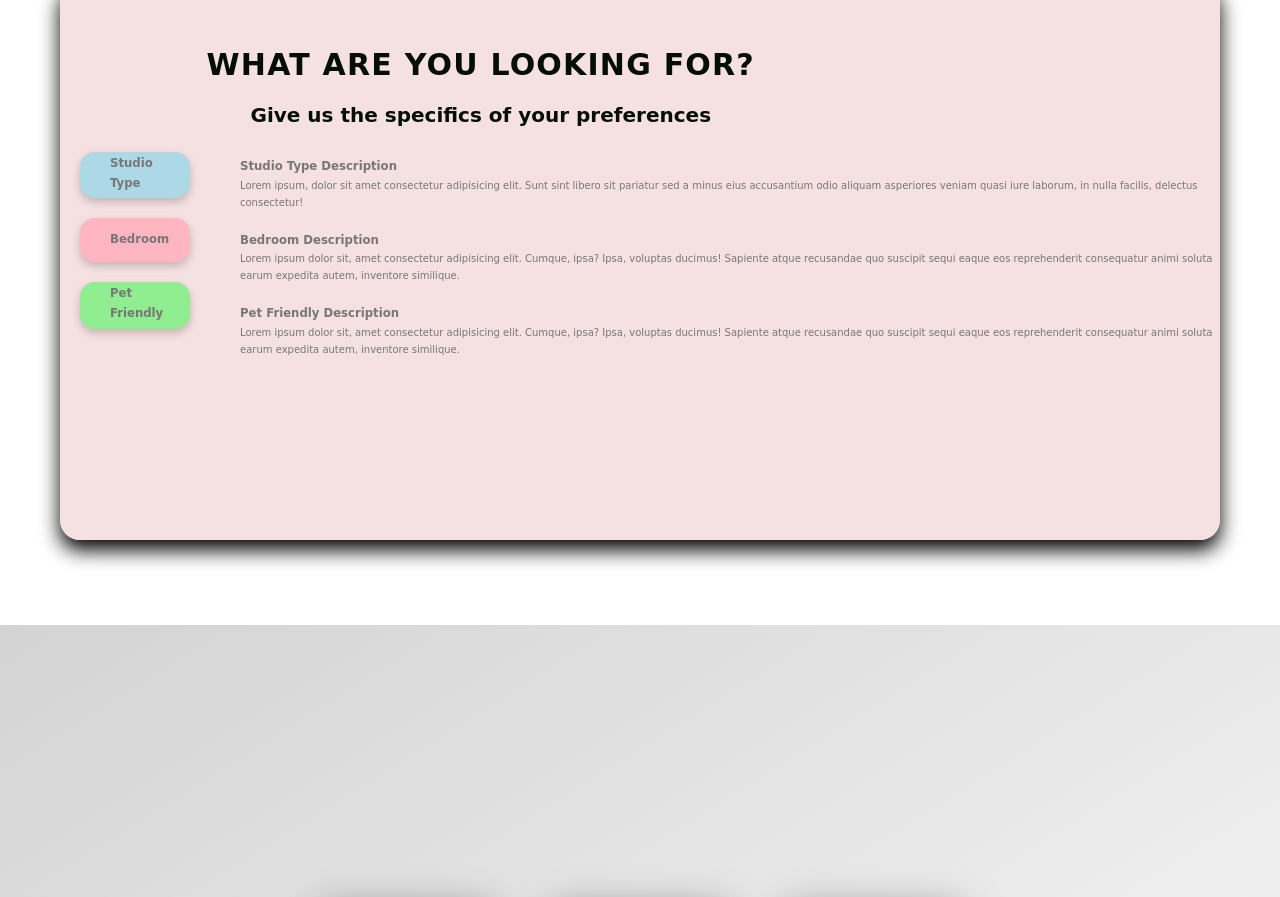
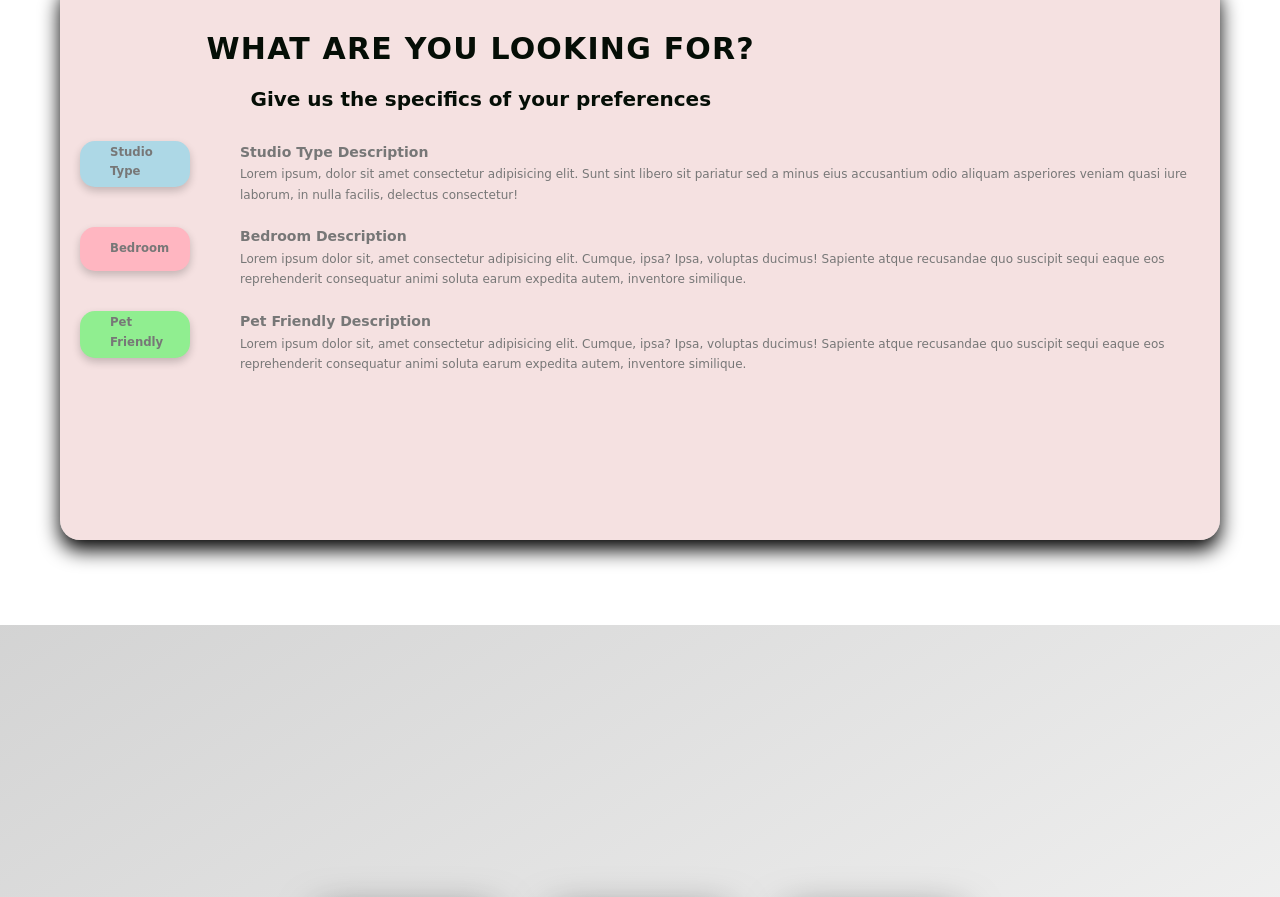
Before and after one commit to rodprogramdev/rbsrental, a plain HTML site: page index.html in a window 1280 px wide. Shown: the part 1700-2597 px from the top of the page. Drawn offline with Linux system fonts and the light colour scheme; a web font is replaced by a local one.

Commit message:
change font-se 12px in listing text-box

```diff
--- a/css/style.css
+++ b/css/style.css
@@ -486,7 +486,8 @@ rgba(0, 0, 0, 0.644)*/
         width: 40%;
         background-color: lightblue;
         border-radius: 15px;
-        margin-bottom: 20px;
+        margin-top: 5px;
+        margin-bottom: 40px;
         transition: all .2s;
         cursor: pointer;
 }
@@ -502,7 +503,7 @@ rgba(0, 0, 0, 0.644)*/
     width: 40%;
     background-color: lightpink;
     border-radius: 15px;
-    margin-bottom: 20px;
+    margin-bottom: 40px;
     transition: all .2s;
         cursor: pointer;
 
@@ -532,6 +533,7 @@ rgba(0, 0, 0, 0.644)*/
 .listing-textbox{
     padding-top:15px;
     margin-left:180px;
+    font-size: 12px;
 
 }
 
```
